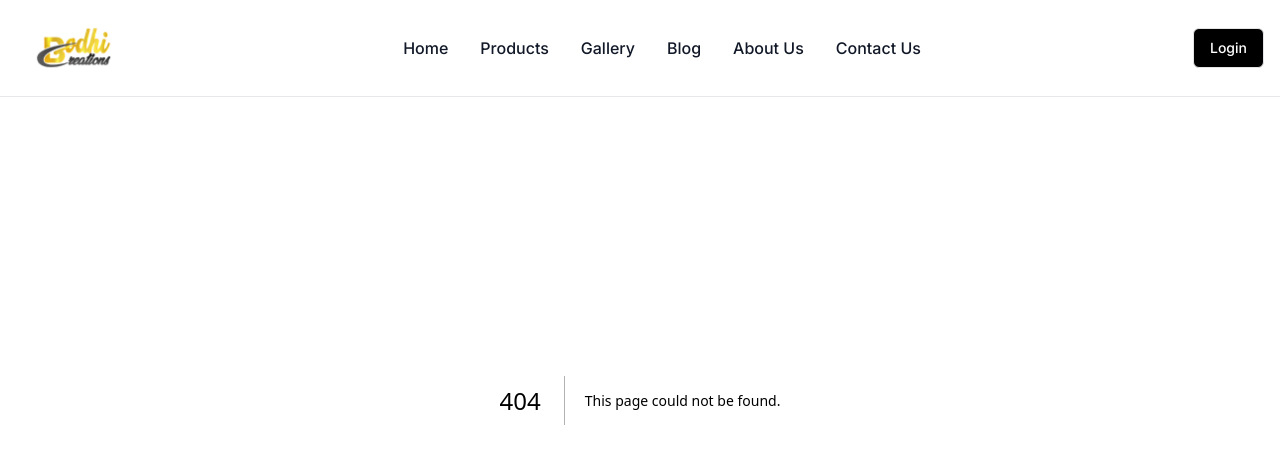
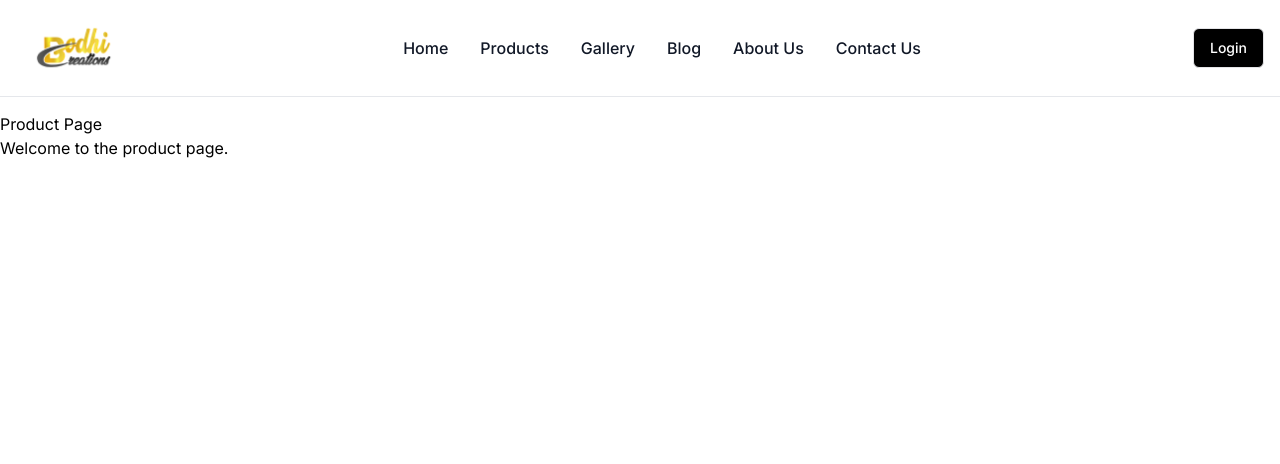
Before and after one commit to smokinthunder/bodh, a Next.js app: page /product in a window 1280 px wide. Before the commit this address had no page. Shown: the top 464 px of the page. Built offline with nearby package versions, Linux system fonts and the light colour scheme.

Commit message:
update navbar

```diff
--- /dev/null
+++ b/src/app/blog/page.js
@@ -0,0 +1,7 @@
+import React from "react";
+
+const page = () => {
+  return <div>Blog</div>;
+};
+
+export default page;
--- /dev/null
+++ b/src/app/gallery/page.js
@@ -0,0 +1,7 @@
+import React from "react";
+
+const page = () => {
+  return <div>Gallery</div>;
+};
+
+export default page;
--- a/src/app/layout.js
+++ b/src/app/layout.js
@@ -1,8 +1,7 @@
 import { Inter } from "next/font/google";
 import "./globals.css";
-import GlobalState from "@/context";
+
 import Navbar from "@/components/Navbar";
-import { Inter as FontSans } from "next/font/google";
 
 const inter = Inter({ subsets: ["latin"] });
 
@@ -15,10 +14,8 @@ export default function RootLayout({ children }) {
   return (
     <html lang="en">
       <body className={inter.className}>
-        <GlobalState>
-          <Navbar />
-          <main>{children}</main>
-        </GlobalState>
+        <Navbar />
+        <main className="pt-28">{children}</main>
       </body>
     </html>
   );
--- /dev/null
+++ b/src/app/product/page.js
@@ -0,0 +1,13 @@
+// src/app/product/page.js
+import React from "react";
+
+const ProductPage = () => {
+  return (
+    <div>
+      <h1>Product Page</h1>
+      <p>Welcome to the product page.</p>
+    </div>
+  );
+};
+
+export default ProductPage;
--- a/src/context/index.js
+++ /dev/null
@@ -1,7 +0,0 @@
-"use client";
-import React, { createContext } from "react";
-export const GlobalContext = createContext(null);
-
-export default function GlobalState({ children }) {
-  return <GlobalContext.Provider value={{}}>{children}</GlobalContext.Provider>;
-}
```
